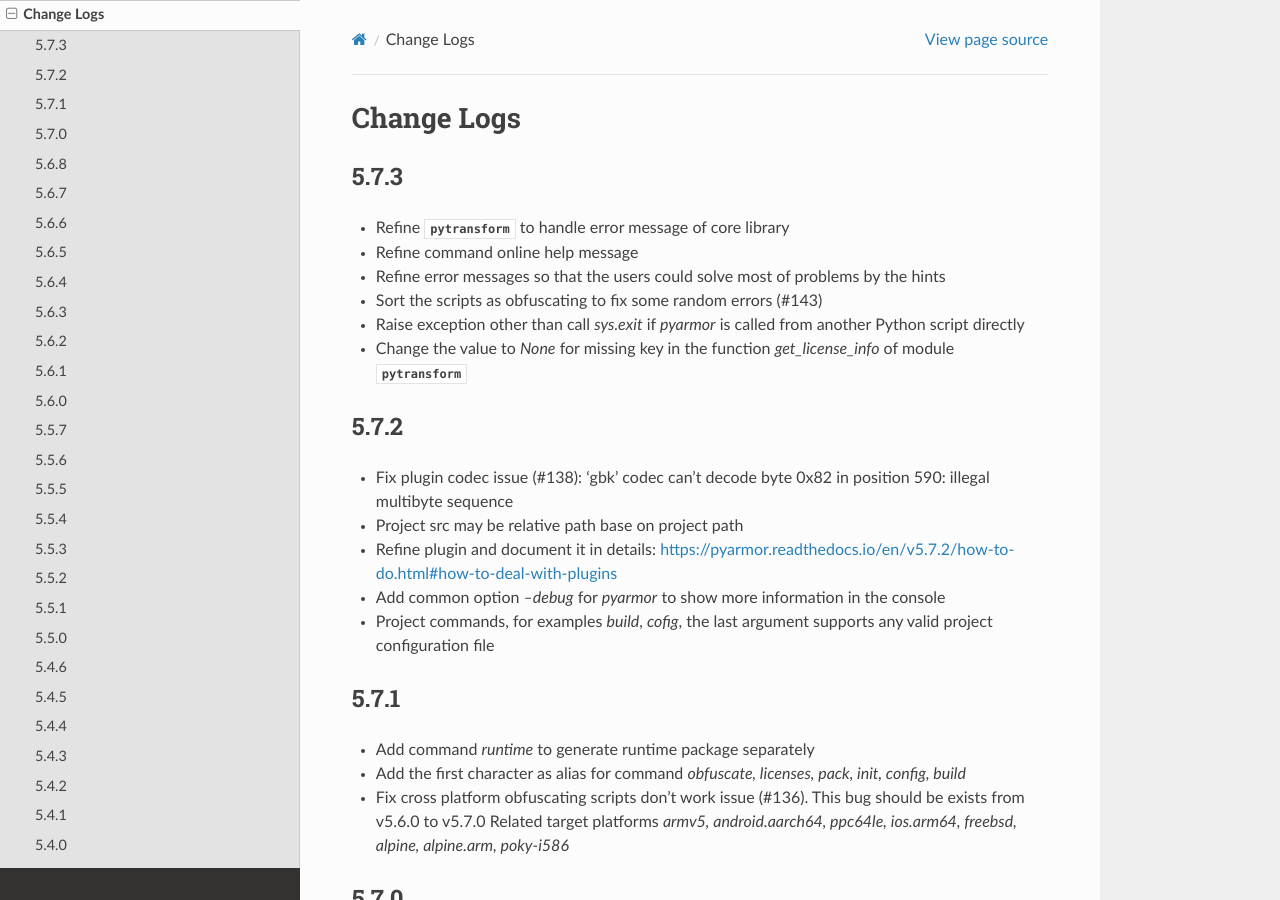
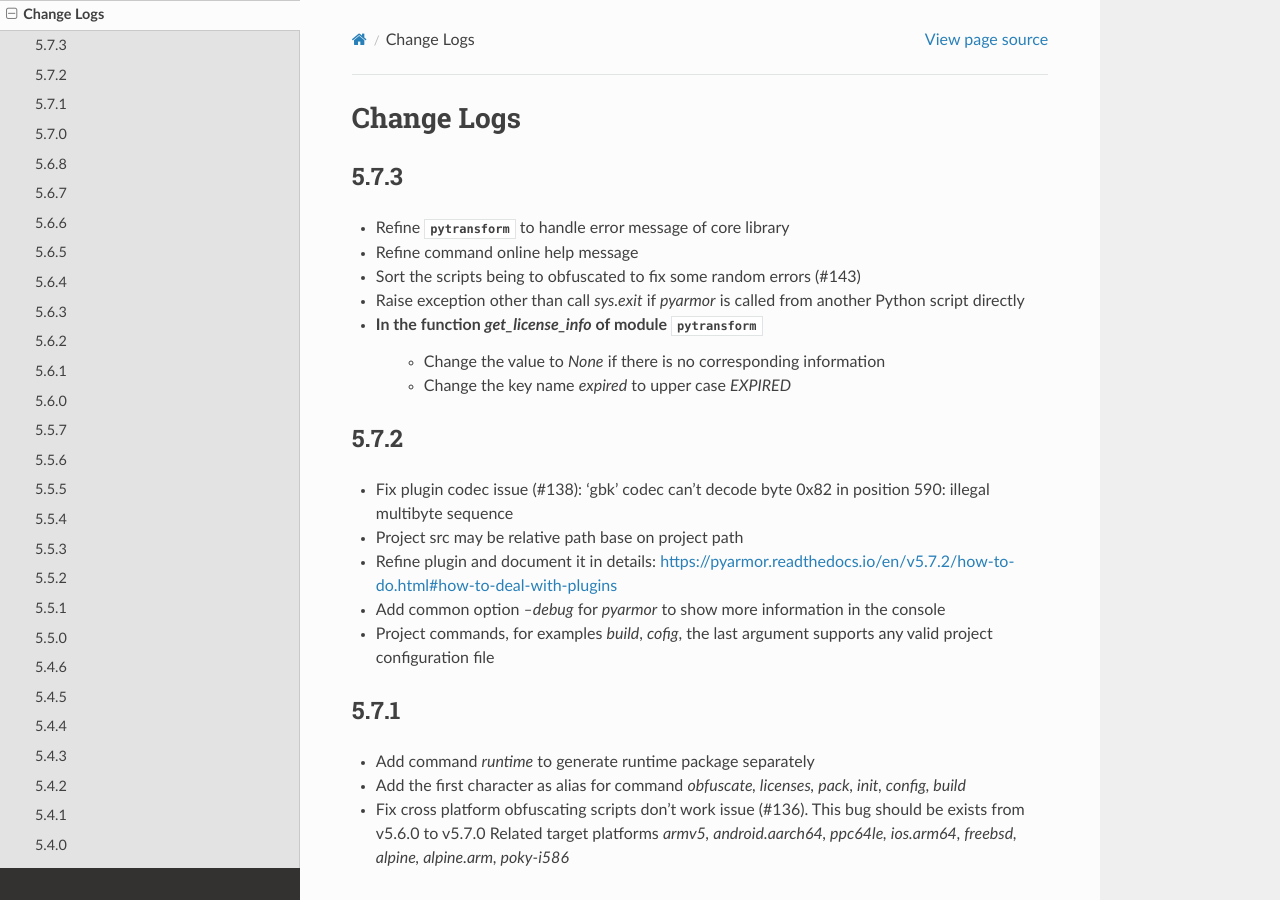
Before and after one commit to dashingsoft/pyarmor, a Sphinx documentation site: the page built from docs/change-logs.rst, in a window 1280 px wide and 900 px high. Built offline with Sphinx 7.4.7 and the Read the Docs theme 2.0.0, drawn with Linux system fonts in a browser that asks for light colours.

Commit message:
Refine doc

```diff
--- a/docs/change-logs.rst
+++ b/docs/change-logs.rst
@@ -3,14 +3,19 @@
 Change Logs
 ===========
 
+.. 5.7.4:
+
+   Refine error messages so that the users could solve most of problems by the hints, document it here https://pyarmor.readthedocs.io/en/v5.7.3/questions.html#error-message-list
+
 5.7.3
 -----
 * Refine :mod:`pytransform` to handle error message of core library
 * Refine command online help message
-* Refine error messages so that the users could solve most of problems by the hints
-* Sort the scripts as obfuscating to fix some random errors (#143)
+* Sort the scripts being to obfuscated to fix some random errors (#143)
 * Raise exception other than call `sys.exit` if `pyarmor` is called from another Python script directly
-* Change the value to `None` for missing key in the function `get_license_info` of module :mod:`pytransform`
+* In the function `get_license_info` of module :mod:`pytransform`
+      - Change the value to `None` if there is no corresponding information
+      - Change the key name `expired` to upper case `EXPIRED`
 
 5.7.2
 -----
--- a/docs/questions.rst
+++ b/docs/questions.rst
@@ -288,4 +288,9 @@
    Know Issues
    Misc. Questions
 
+   Error Message List
+       Common Messages
+       Build Messages
+       Runtime Messages
+
 .. include:: _common_definitions.txt
```
